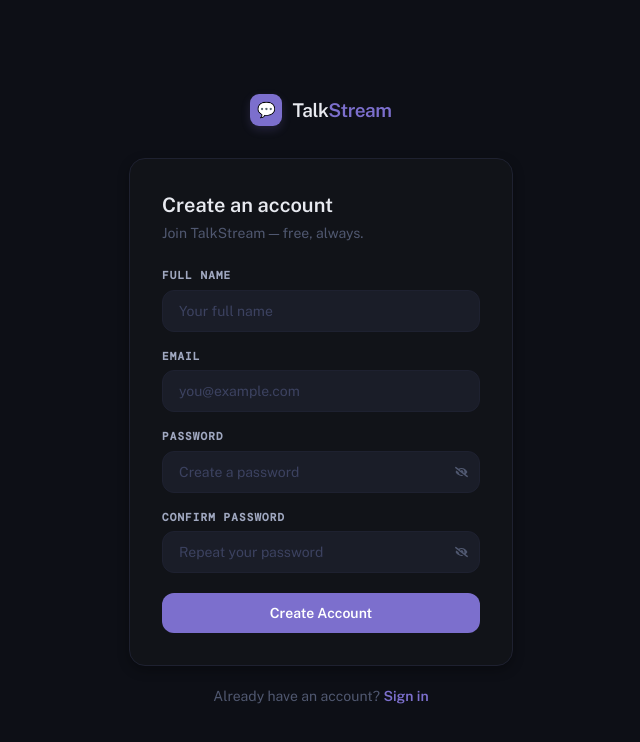
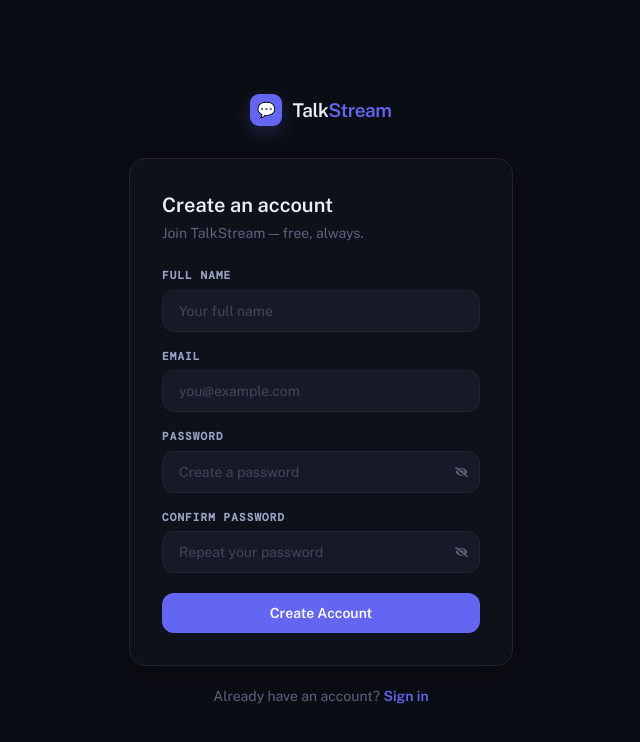
Before and after one commit to SwayamParmar/real-time-chat, a React (Create React App) app in the folder client/: page /register in a window 1280 px wide. Shown: the top 742 px of the page, without its empty margins (319-959 px from the left). Built offline with nearby package versions, Linux system fonts and the light colour scheme; no server answers; a web font is replaced by a local one.

Commit message:
talkstream logo updated

```diff
--- /dev/null
+++ b/client/src/components/TalkStreamLogo.js
@@ -0,0 +1,32 @@
+import React from "react";
+
+const TalkStreamLogo = ({
+    variant = "text", // "text" | "icon"
+    size = "h-8",
+    textSize = "text-[20px]",
+}) => {
+    return (
+        <a
+            href="/"
+            className={`flex items-center no-underline ${variant === "text" ? "gap-[10px]" : ""
+                }`}
+        >
+            <img
+                src="../../img/logo_icon.png"
+                alt="TalkStream Logo"
+                className={size}
+            />
+
+            {variant === "text" && (
+                <span
+                    className={`font-syne font-bold ${textSize} tracking-[-0.02em]`}
+                    style={{ color: "var(--chat-primary)" }}
+                >
+                    Talk<span style={{ color: "var(--brand)" }}>Stream</span>
+                </span>
+            )}
+        </a>
+    );
+};
+
+export default TalkStreamLogo;
--- a/client/src/conversations/ConversationNav.js
+++ b/client/src/conversations/ConversationNav.js
@@ -1,3 +1,5 @@
+import TalkStreamLogo from "../components/TalkStreamLogo";
+
 const NAV_ITEMS = [
     { key: "chats", icon: ChatIcon, label: "Chats" },
     { key: "contacts", icon: ContactIcon, label: "Contacts" },
@@ -10,14 +12,7 @@ const ConversationNav = ({ activeTab = "chats", onTabChange }) => (
 
         {/* ── Logo ────────────────────────────────────────────────────────────── */}
         <div className="mb-6">
-            <div
-                className="w-9 h-9 rounded-xl flex items-center justify-center"
-                style={{ background: "linear-gradient(135deg,#7C6FCD,#6057B0)" }}
-            >
-                <svg width="18" height="18" viewBox="0 0 24 24" fill="white">
-                    <path d="M20 2H4a2 2 0 0 0-2 2v18l4-4h14a2 2 0 0 0 2-2V4a2 2 0 0 0-2-2z" />
-                </svg>
-            </div>
+            <TalkStreamLogo variant="logo" />
         </div>
 
         {/* ── Nav Icons ───────────────────────────────────────────────────────── */}
--- a/client/src/landingpage/Footer.js
+++ b/client/src/landingpage/Footer.js
@@ -33,11 +33,11 @@ const Footer = () => (
         <div className="max-w-[1200px] mx-auto flex items-center justify-between flex-wrap gap-5 pb-10">
             {/* Left */}
             <div>
-                <div className="font-syne font-bold text-[17px]" style={{ color: 'var(--chat-primary)' }}>
+                <div className="font-syne font-bold text-[18px]" style={{ color: 'var(--chat-primary)' }}>
                     Talk<span style={{ color: 'var(--brand)' }}>Stream</span>
                 </div>
                 <div className="font-mono text-[12px] mt-[6px]" style={{ color: 'var(--chat-faint)' }}>
-          // real-time · full-stack · production-grade
+                    real-time · full-stack · production-grade
                 </div>
             </div>
 
--- a/client/src/landingpage/Header.js
+++ b/client/src/landingpage/Header.js
@@ -1,4 +1,5 @@
 import React, { useEffect, useRef, useState } from 'react';
+import TalkStreamLogo from '../components/TalkStreamLogo';
 
 const Header = () => {
     const navRef = useRef(null);
@@ -25,20 +26,7 @@ const Header = () => {
                 ${scrolled ? 'border-[rgba(30,33,48,0.9)]' : 'border-[rgba(30,33,48,0.6)]'}`}
         >
             <div className="max-w-[1200px] mx-auto w-full flex items-center justify-between">
-                <a href="/" className="flex items-center gap-[10px] no-underline">
-                    {/* <div
-                        className="w-8 h-8 rounded-[9px] flex items-center justify-center text-[15px] flex-shrink-0"
-                        style={{ background: 'var(--brand)', boxShadow: '0 0 20px var(--brand-glow)' }}
-                    >
-                        💬
-                    </div> */}
-                    <span
-                        className="font-syne font-bold text-[18px] tracking-[-0.02em]"
-                        style={{ color: 'var(--chat-primary)' }}
-                    >
-                        Talk<span style={{ color: 'var(--brand)' }}>Stream</span>
-                    </span>
-                </a>
+                <TalkStreamLogo variant='text' />
 
                 {/* Nav Links */}
                 <ul className="flex items-center gap-[6px] list-none hide-sm">
--- a/client/tailwind.config.js
+++ b/client/tailwind.config.js
@@ -6,62 +6,99 @@ export default {
       maxWidth: {
         "chat": "1600px"
       },
+
       colors: {
         // ── Chat Surface Colors ─────────────────────────────
         surface: {
-          base: "#0D0F16",   // page / messages bg
-          panel: "#111318",   // sidebar + header + input bar
-          raised: "#1A1D28",   // input fields, bubbles (them), buttons
-          border: "#1E2130",   // panel borders
-          muted: "#252A40",   // hover borders, button hover
+          base: "#0B0D14",   // slightly deeper for more contrast
+          panel: "#0F111A",  // tighter, more premium layering
+          raised: "#171A26", // smoother elevation
+          border: "#1F2333", // clearer separation
+          muted: "#262B40",  // hover / subtle states
         },
+
         // ── Text Colors ─────────────────────────────────────
         chat: {
-          primary: "#E8EAF0", // headings
-          secondary: "#D0D5E8", // contact names
-          muted: "#A0A8C0", // search input text
-          faint: "#505870", // subtitles, status text
-          ghost: "#3C4260", // timestamps, date separator
-          dim: "#404660", // message time (them)
+          primary: "#ECEFF8",   // slightly brighter for readability
+          secondary: "#C9D1F0", // cleaner contrast
+          muted: "#9AA3C7",     // input / placeholders
+          faint: "#5B6280",     // subtitles
+          ghost: "#404660",     // timestamps
+          dim: "#484E6A",       // message time
         },
-        // ── Brand / Accent ───────────────────────────────────
+
+        // ── Brand / Accent (UPGRADED — SAME KEYS) ───────────
         brand: {
-          DEFAULT: "#7C6FCD",
-          dark: "#6057B0",
-          glow: "#7C6FCD30",
-          muted: "#7C6FCD50",
-          subtle: "#7C6FCD60",
+          DEFAULT: "#6366F1",   // indigo (main identity)
+          dark: "#4F46E5",      // stronger active state
+
+          // glow now feels like light, not just opacity
+          glow: "rgba(99,102,241,0.35)",
+
+          // improved layered usage
+          muted: "rgba(99,102,241,0.18)",
+          subtle: "rgba(99,102,241,0.28)",
+
+          // NEW: energy accent (no breaking change)
+          accent: "#8B5CF6",     // purple richness
+          highlight: "#22D3EE",  // cyan (real-time feel)
         },
-        // ── Status Dots ──────────────────────────────────────
+
+        // ── Status Dots (SLIGHTLY PREMIUM-TUNED) ────────────
         status: {
-          online: "#46A282",
-          away: "#F59E0B",
+          online: "#34D399",   // softer emerald (less harsh)
+          away: "#FBBF24",     // warmer amber
           offline: "#6B7280",
         },
       },
+
       fontFamily: {
         sans: ["DM Sans", "sans-serif"],
         mono: ["DM Mono", "monospace"],
       },
+
       keyframes: {
         fadeSlideIn: {
           "0%": { opacity: 0, transform: "translateY(8px)" },
           "100%": { opacity: 1, transform: "translateY(0)" },
         },
+
         typingBounce: {
-          "0%, 60%, 100%": { transform: "translateY(0)", backgroundColor: "#4A5068" },
-          "30%": { transform: "translateY(-5px)", backgroundColor: "#7C6FCD" },
+          "0%, 60%, 100%": {
+            transform: "translateY(0)",
+            backgroundColor: "#4A5068"
+          },
+          "30%": {
+            transform: "translateY(-5px)",
+            backgroundColor: "#22D3EE" // 🔥 cyan = real-time feedback
+          },
         },
+
+        // NEW: subtle pulse for notifications / activity
+        pulseSoft: {
+          "0%, 100%": { opacity: 0.6 },
+          "50%": { opacity: 1 },
+        }
       },
+
       animation: {
         "fade-slide-in": "fadeSlideIn 0.2s ease",
-        "typing-bounce-0": "typingBounce 1s 0s   infinite",
+
+        "typing-bounce-0": "typingBounce 1s 0s infinite",
         "typing-bounce-1": "typingBounce 1s 0.2s infinite",
         "typing-bounce-2": "typingBounce 1s 0.4s infinite",
+
+        "pulse-soft": "pulseSoft 2s ease-in-out infinite",
       },
+
       boxShadow: {
-        panel: "0 4px 12px rgba(0,0,0,0.3)",
-        bubble: "0 4px 10px rgba(124,111,205,0.2)",
+        panel: "0 6px 20px rgba(0,0,0,0.35)",
+
+        // refined glow (less purple, more indigo realism)
+        bubble: "0 6px 18px rgba(99,102,241,0.25)",
+
+        // NEW: subtle cyan interaction glow
+        focus: "0 0 0 2px rgba(34,211,238,0.35)",
       }
     },
   },
```
Also changed, not shown: client/public/img/logo_icon.png (added).
